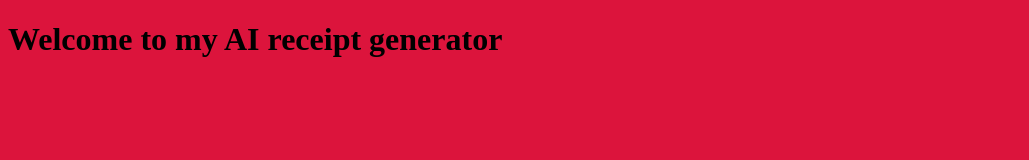
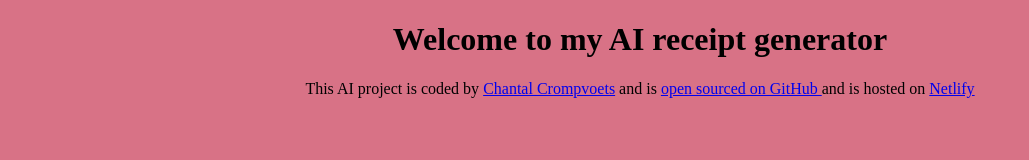
Before and after one commit to chantie84/Receipt-Generator, a plain HTML site: page index.html in a window 1280 px wide. Shown: the whole page, without its empty margins (0-1029 px from the left). Drawn offline with Linux system fonts and the light colour scheme.

Commit message:
Added footer

```diff
--- a/index.html
+++ b/index.html
@@ -6,9 +6,23 @@
     <link rel="stylesheet" href="src/style.css" />
     <title>AI Receipt Generator</title>
   </head>
-
-  <script src="src/index.js"></script>
   <body>
     <h1>Welcome to my AI receipt generator</h1>
+
+    <footer>
+      This AI project is coded by
+      <a href="https://github.com/chantie84" target="_blank"
+        >Chantal Crompvoets</a
+      >
+      and is
+      <a href="https://github.com/chantie84/Receipt-Generator" target="_blank">
+        open sourced on GitHub
+      </a>
+      and is hosted on
+      <a href="https://ai-receipt-generator.netlify.app/" target="_blank"
+        >Netlify</a
+      >
+    </footer>
+    <script src="src/index.js"></script>
   </body>
 </html>
--- a/src/style.css
+++ b/src/style.css
@@ -1,3 +1,4 @@
 body {
-  background: crimson;
+  background: rgb(216, 114, 134);
+  text-align: center;
 }
```
